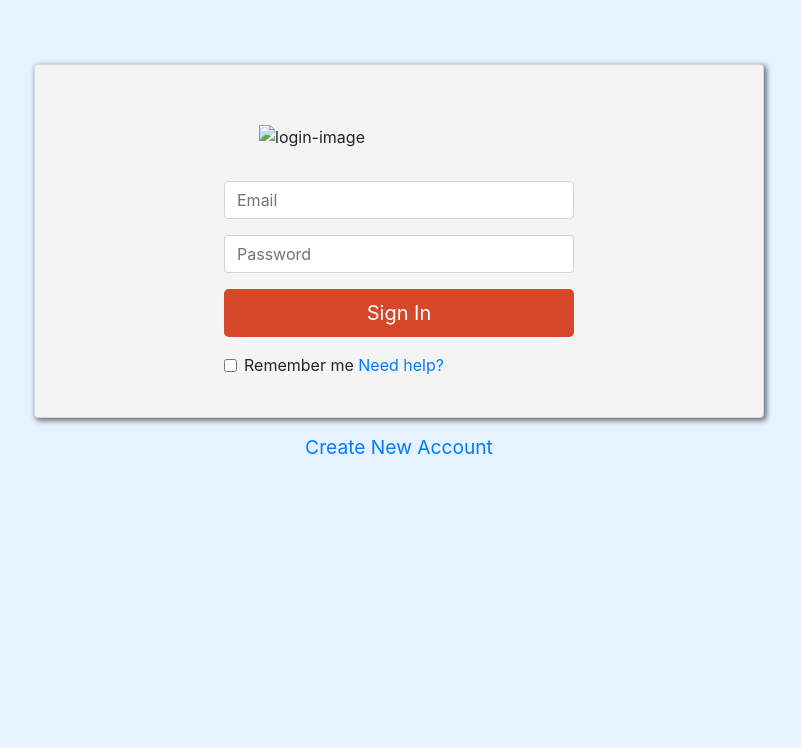
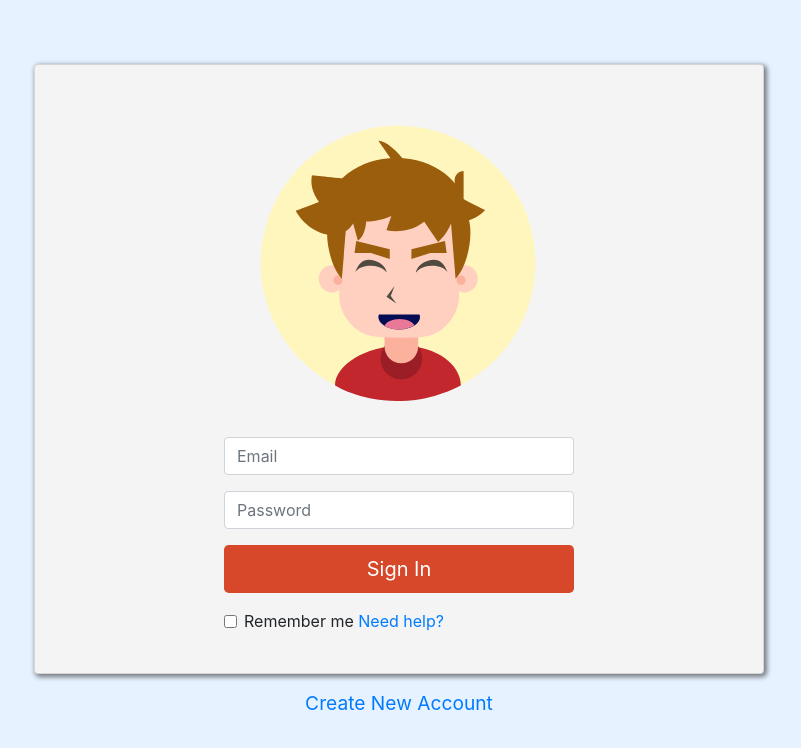
Before and after one commit to MicahJank/login-portal, a plain HTML site: page index.html in a window 1280 px wide. Shown: the whole page, without its empty margins (241-1042 px from the left). Drawn offline with nearby package versions, Linux system fonts and the light colour scheme; the site is published under a folder, as on GitHub Pages, so addresses that start at the root find nothing.

Commit message:
login-portal

```diff
--- a/index.html
+++ b/index.html
@@ -23,7 +23,7 @@
             <div class="col-sm-12 col-md-8">
                 <div class="card sign-in-card">
                     <div class="card-body">
-                        <img class="img-fluid sign-in-img" src="/assets/Micah-Svg.svg" alt="login-image">
+                        <img class="img-fluid sign-in-img" src="assets/Micah-Svg.svg" alt="login-image">
                         <form class="sign-in-form">
                             <div class="form-group">
                                 <input type="email" class="form-control" id="emailInput" aria-describedby="emailHelp"
```
